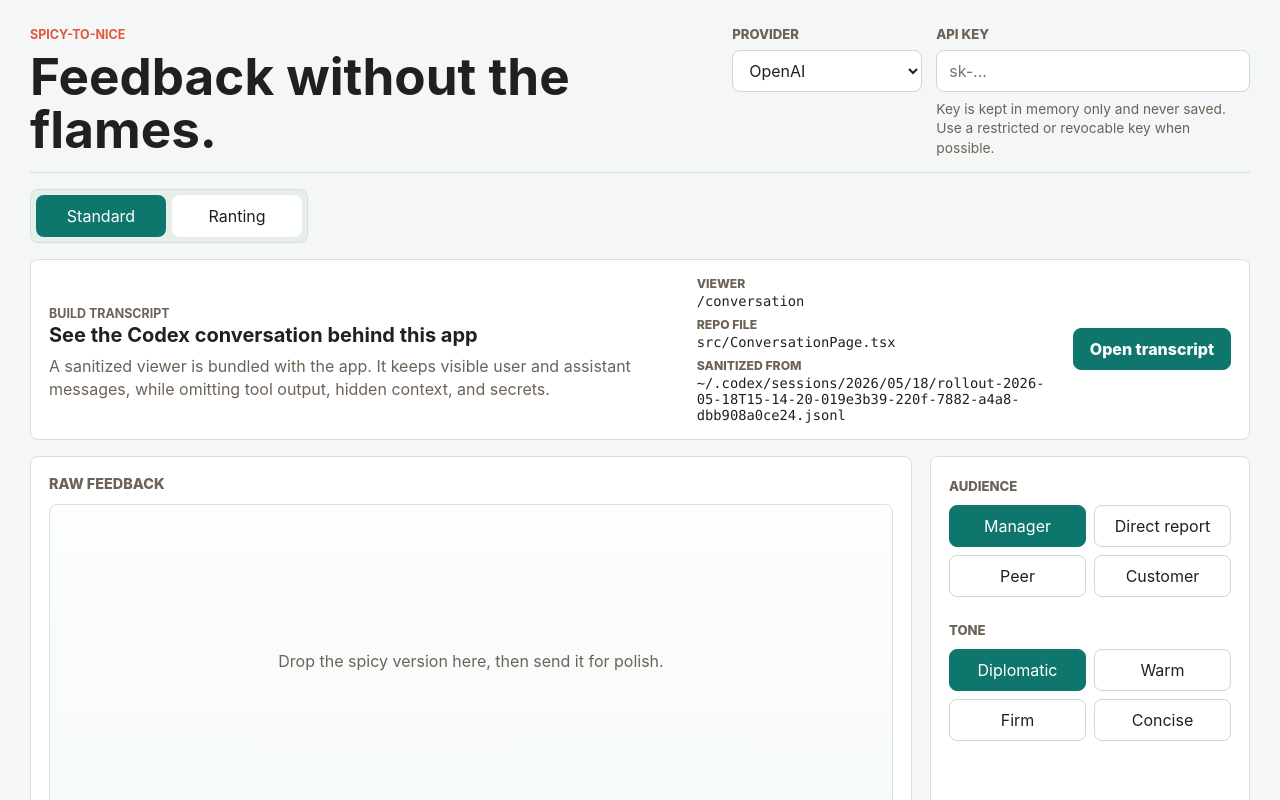
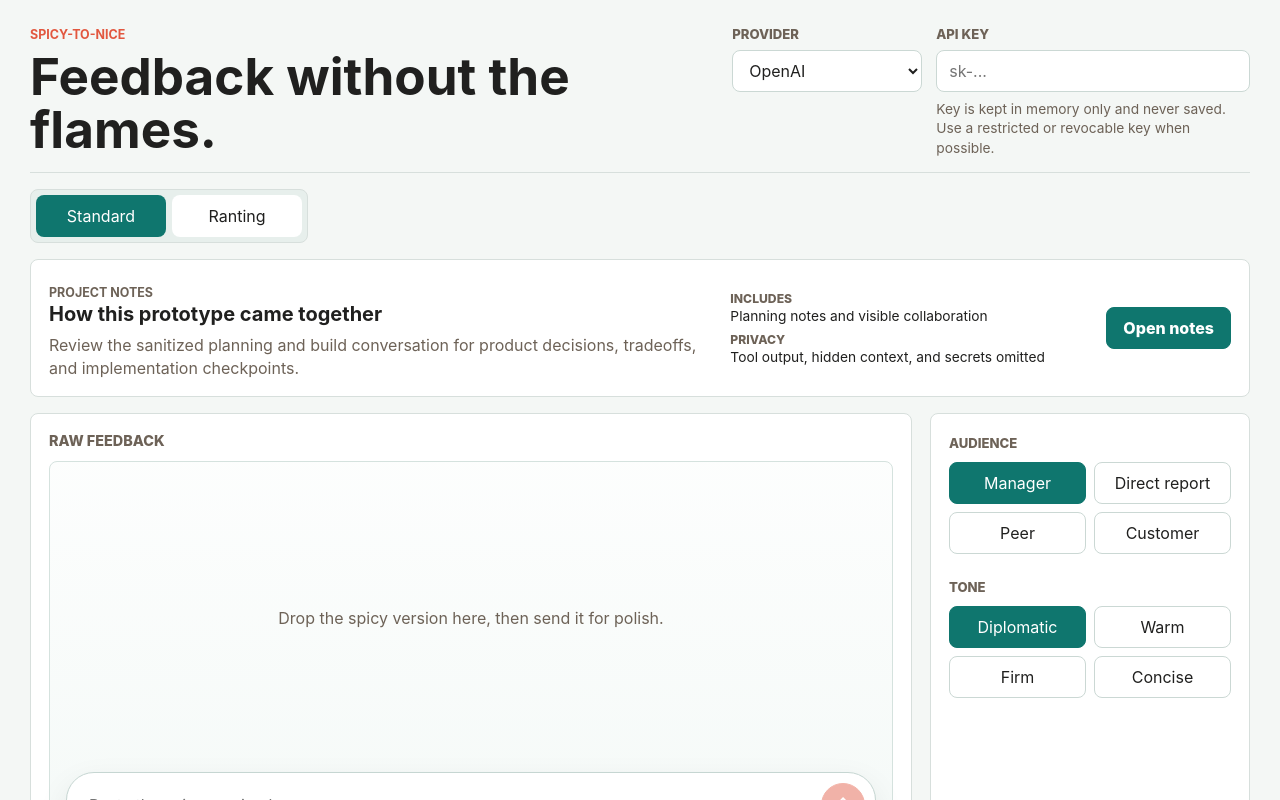
Before and after one commit to uRTLy/spicy-to-nice, a React (Vite) app: page / in a window 1280 px wide. Shown: the top 800 px of the page. Built offline with nearby package versions, Linux system fonts and the light colour scheme.

Commit message:
Polish project notes language

```diff
--- a/src/App.tsx
+++ b/src/App.tsx
@@ -73,9 +73,6 @@ type AppAction =
   | { type: "copy_reset" };
 
 const initialOutputText = "Your polished feedback will appear here.";
-const conversationSourcePath =
-  "~/.codex/sessions/2026/05/18/rollout-2026-05-18T15-14-20-019e3b39-220f-7882-a4a8-dbb908a0ce24.jsonl";
-
 const initialState: AppState = {
   mode: "single",
   audience: "manager",
@@ -571,37 +568,31 @@ function TranslatorApp({ onOpenConversation }: TranslatorAppProps) {
           </button>
         </div>
 
-        <section className="transcript-card" aria-label="Build transcript">
+        <section className="transcript-card" aria-label="Project notes">
           <div>
-            <p className="eyebrow">Build transcript</p>
-            <h2>See the Codex conversation behind this app</h2>
+            <p className="eyebrow">Project notes</p>
+            <h2>How this prototype came together</h2>
             <p>
-              A sanitized viewer is bundled with the app. It keeps visible user and
-              assistant messages, while omitting tool output, hidden context, and secrets.
+              Review the sanitized planning and build conversation for product decisions,
+              tradeoffs, and implementation checkpoints.
             </p>
           </div>
           <dl>
             <div>
-              <dt>Viewer</dt>
+              <dt>Includes</dt>
               <dd>
-                <code>/conversation</code>
+                Planning notes and visible collaboration
               </dd>
             </div>
             <div>
-              <dt>Repo file</dt>
+              <dt>Privacy</dt>
               <dd>
-                <code>src/ConversationPage.tsx</code>
-              </dd>
-            </div>
-            <div>
-              <dt>Sanitized from</dt>
-              <dd>
-                <code>{conversationSourcePath}</code>
+                Tool output, hidden context, and secrets omitted
               </dd>
             </div>
           </dl>
           <button className="transcript-button" type="button" onClick={onOpenConversation}>
-            Open transcript
+            Open notes
           </button>
         </section>
 
--- a/src/ConversationPage.tsx
+++ b/src/ConversationPage.tsx
@@ -93,10 +93,11 @@ export function ConversationPage({ onBack }: ConversationPageProps) {
           Back to app
         </button>
         <div>
-          <p className="eyebrow">Build transcript</p>
-          <h1>Codex conversation</h1>
+          <p className="eyebrow">Project notes</p>
+          <h1>Prototype collaboration log</h1>
           <p>
-            A sanitized, bundled transcript of the collaboration behind this prototype.
+            A reviewer-friendly record of the planning, tradeoffs, and build decisions behind
+            this prototype.
           </p>
         </div>
       </header>
```
Also changed, not shown: public/transcript/conversation.json, 1 other file (tests, documents, lock files or other folders).
